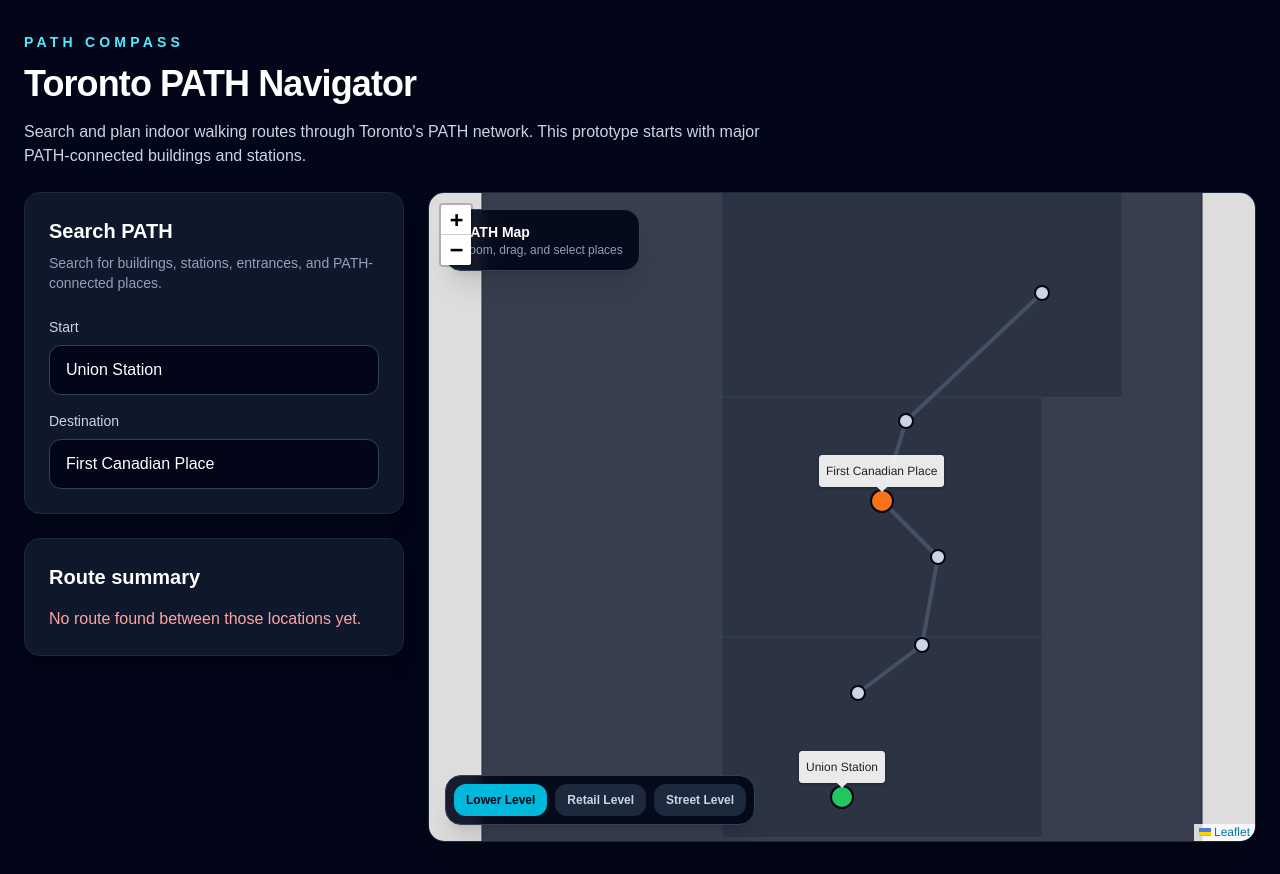
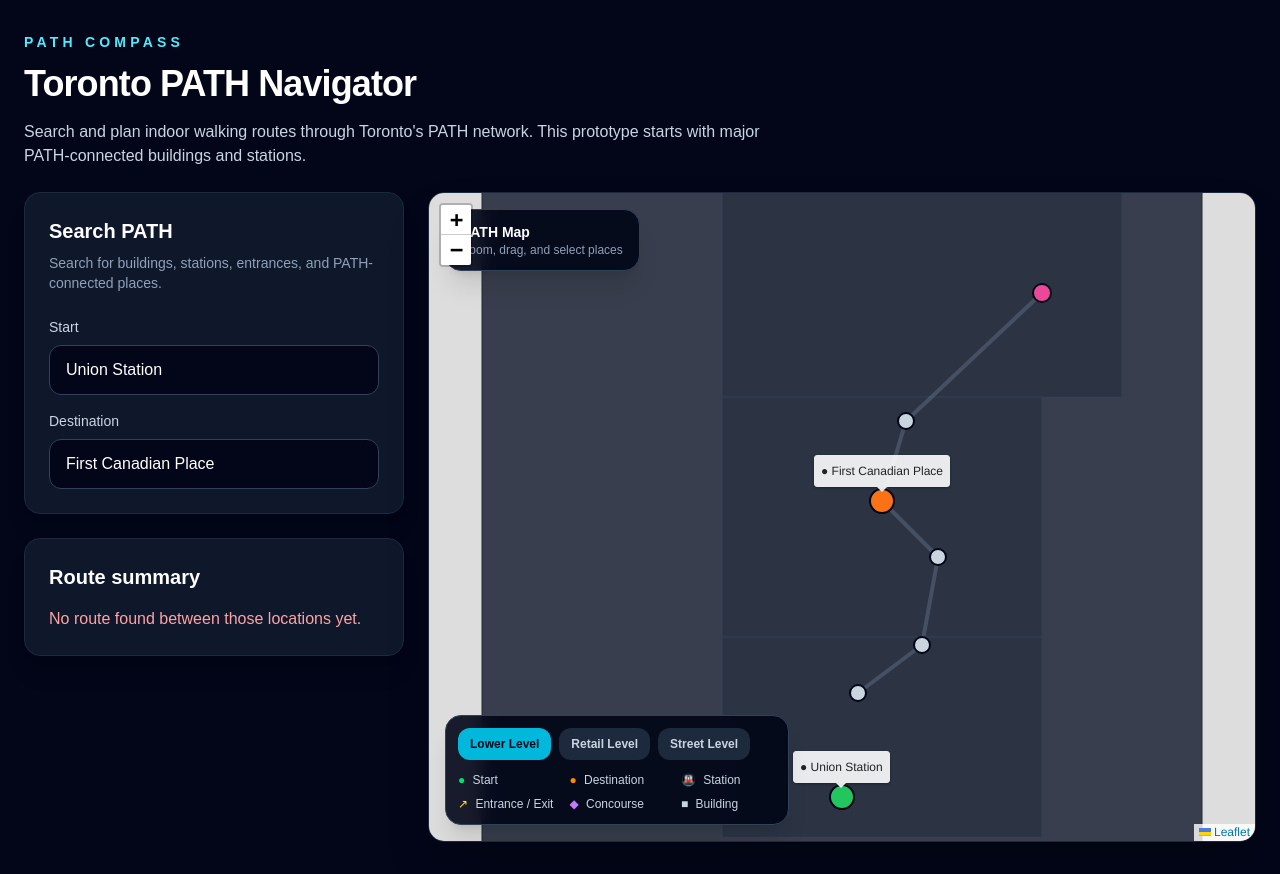
Before and after one commit to rcordi/path-compass, a Next.js app: page / in a window 1280 px wide. Built offline with nearby package versions, Linux system fonts and the light colour scheme.

Commit message:
Add marker styles by PATH location type

```diff
--- a/src/components/PathMap.tsx
+++ b/src/components/PathMap.tsx
@@ -25,6 +25,118 @@
 
 function toMapPosition(node: PathNode): LatLngExpression {
   return [100 - node.y, node.x];
+}
+
+function getNodeStyle(node: PathNode, options: {
+  isStart: boolean;
+  isEnd: boolean;
+  isOnRoute: boolean;
+}) {
+  if (options.isStart) {
+    return {
+      label: "Start",
+      color: "#22c55e",
+      emoji: "●",
+      radius: 12,
+    };
+  }
+
+  if (options.isEnd) {
+    return {
+      label: "Destination",
+      color: "#f97316",
+      emoji: "●",
+      radius: 12,
+    };
+  }
+
+  if (node.type === "station") {
+    return {
+      label: "Station",
+      color: "#3b82f6",
+      emoji: "🚇",
+      radius: options.isOnRoute ? 11 : 9,
+    };
+  }
+
+  if (node.type === "exit" || node.type === "entrance") {
+    return {
+      label: "Entrance / Exit",
+      color: "#facc15",
+      emoji: "↗",
+      radius: options.isOnRoute ? 10 : 8,
+    };
+  }
+
+  if (node.type === "concourse") {
+    return {
+      label: "Concourse",
+      color: "#a855f7",
+      emoji: "◆",
+      radius: options.isOnRoute ? 10 : 8,
+    };
+  }
+
+  if (node.type === "elevator" || node.type === "ramp") {
+    return {
+      label: "Accessible Route",
+      color: "#14b8a6",
+      emoji: "♿",
+      radius: options.isOnRoute ? 10 : 8,
+    };
+  }
+
+  if (node.type === "stairs" || node.type === "escalator") {
+    return {
+      label: "Level Change",
+      color: "#fb7185",
+      emoji: "⇅",
+      radius: options.isOnRoute ? 10 : 8,
+    };
+  }
+
+  if (node.type === "washroom") {
+    return {
+      label: "Washroom",
+      color: "#38bdf8",
+      emoji: "WC",
+      radius: options.isOnRoute ? 10 : 8,
+    };
+  }
+
+  if (node.type === "food_court") {
+    return {
+      label: "Food Court",
+      color: "#f59e0b",
+      emoji: "🍽",
+      radius: options.isOnRoute ? 10 : 8,
+    };
+  }
+
+  if (node.type === "mall") {
+    return {
+      label: "Mall",
+      color: "#ec4899",
+      emoji: "▣",
+      radius: options.isOnRoute ? 11 : 9,
+    };
+  }
+
+  if (node.type === "landmark") {
+    return {
+      label: "Landmark",
+      color: "#84cc16",
+      emoji: "★",
+      radius: options.isOnRoute ? 10 : 8,
+    };
+  }
+
+  return {
+    label: "Building",
+    color: options.isOnRoute ? "#22d3ee" : "#cbd5e1",
+    emoji: "■",
+    radius: options.isOnRoute ? 10 : 8,
+  };
 }
 
 function FitMapToRoute({ route }: { route: RouteResult | null }) {
@@ -102,7 +214,8 @@
         <p className="text-xs text-slate-400">Zoom, drag, and select places</p>
       </div>
 
-      <div className="absolute bottom-4 left-4 z-[1000] flex gap-2 rounded-2xl border border-slate-700 bg-slate-950/90 p-2 shadow-xl backdrop-blur">
+      <div className="absolute bottom-4 left-4 z-[1000] max-w-[520px] rounded-2xl border border-slate-700 bg-slate-950/90 p-3 shadow-xl backdrop-blur">
+        <div className="flex flex-wrap gap-2">
           {[
             { label: "Lower Level", value: "lower" },
             { label: "Retail Level", value: "retail" },
@@ -121,6 +234,28 @@
               {level.label}
             </button>
           ))}
+        </div>
+
+      <div className="mt-3 grid grid-cols-2 gap-x-4 gap-y-2 text-xs text-slate-300 sm:grid-cols-3">
+      <div>
+        <span className="mr-1 text-green-400">●</span> Start
+      </div>
+      <div>
+        <span className="mr-1 text-orange-400">●</span> Destination
+      </div>
+      <div>
+        <span className="mr-1 text-blue-400">🚇</span> Station
+      </div>
+      <div>
+        <span className="mr-1 text-yellow-300">↗</span> Entrance / Exit
+      </div>
+      <div>
+        <span className="mr-1 text-purple-400">◆</span> Concourse
+      </div>
+      <div>
+        <span className="mr-1 text-slate-300">■</span> Building
+      </div>
+    </div>
   </div>
 
       <MapContainer
@@ -240,35 +375,40 @@
               (step) => step.from.id === node.id || step.to.id === node.id
             ) ?? false;
 
+          const style = getNodeStyle(node, {
+            isStart,
+            isEnd,
+            isOnRoute,
+          });
+
           return (
             <CircleMarker
               key={node.id}
               center={toMapPosition(node)}
-              radius={isStart || isEnd ? 11 : isOnRoute ? 9 : 7}
+              radius={style.radius}
               eventHandlers={{
                 click: () => onSelectNode?.(node.id),
               }}
               pathOptions={{
                 color: "#020617",
                 weight: 2,
-                fillColor: isStart
-                  ? "#22c55e"
-                  : isEnd
-                  ? "#f97316"
-                  : isOnRoute
-                  ? "#22d3ee"
-                  : "#cbd5e1",
+                fillColor: style.color,
                 fillOpacity: 1,
               }}
             >
               <Tooltip direction="top" offset={[0, -8]} permanent={isStart || isEnd}>
-                {node.name}
+                <span>
+                  {style.emoji} {node.name}
+                </span>
               </Tooltip>
 
               <Popup>
                 <div className="space-y-1">
-                  <p className="font-semibold">{node.name}</p>
-                  <p>Type: {node.type}</p>
+                  <p className="font-semibold">
+                    {style.emoji} {node.name}
+                  </p>
+                  <p>Category: {style.label}</p>
+                  <p>Type: {node.type.replaceAll("_", " ")}</p>
                   <p>Levels: {node.levels.join(", ")}</p>
                   {node.description && <p>{node.description}</p>}
                 </div>
```
Lines whose indentation alone changed are shown as unchanged.
